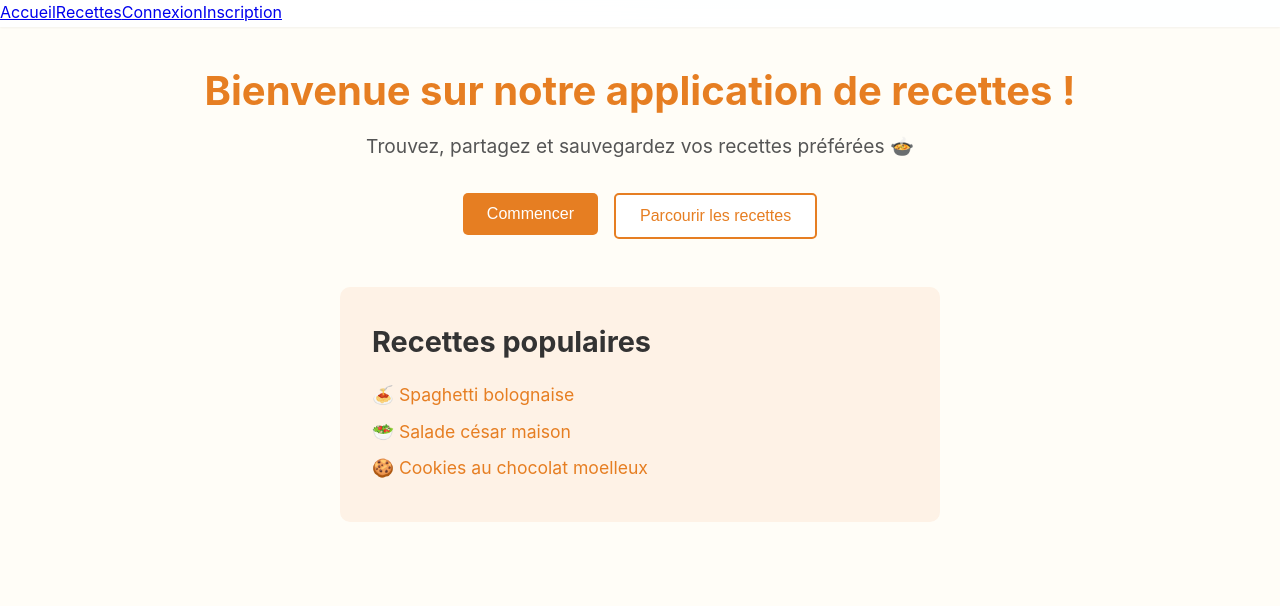
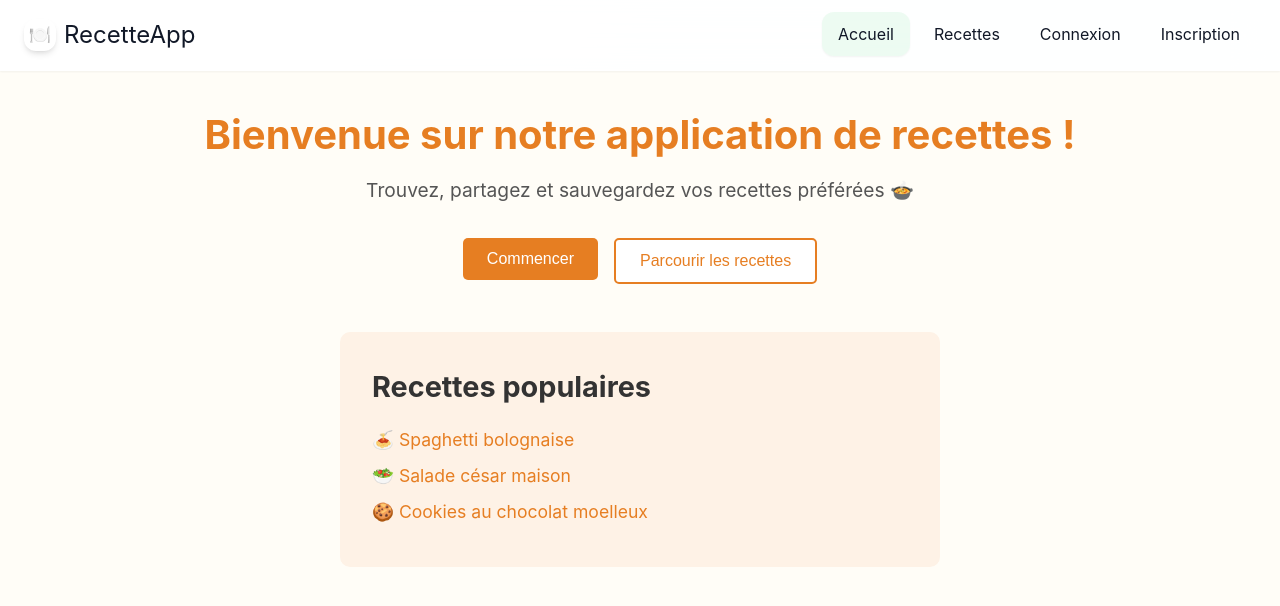
Before and after one commit to jfzara/YouChef, a React (Vite) app: page / in a window 1280 px wide. Shown: the top 606 px of the page. Built offline with nearby package versions, Linux system fonts and the light colour scheme.

Commit message:
Navbar design ok

```diff
--- a/src/components/Navbar.jsx
+++ b/src/components/Navbar.jsx
@@ -1,5 +1,6 @@
-import React from 'react';
-import { Link, useNavigate } from 'react-router-dom';
+
+import React, { useState } from 'react';
+import { Link, useNavigate, useLocation } from 'react-router-dom';
 import styles from '../styles/Navbar.module.css';
 import { useAuth } from '../contexts/AuthContext';
 import toast from 'react-hot-toast';
@@ -7,37 +8,132 @@ import toast from 'react-hot-toast';
 const Navbar = () => {
   const { logout, isAuthenticated, user } = useAuth();
   const navigate = useNavigate();
+  const location = useLocation();
+  const [isMobileMenuOpen, setIsMobileMenuOpen] = useState(false);
 
   const handleLogout = () => {
     logout();
     toast.success('Déconnexion réussie');
     navigate('/');
+    setIsMobileMenuOpen(false);
+  };
+
+  const toggleMobileMenu = () => {
+    setIsMobileMenuOpen(!isMobileMenuOpen);
+  };
+
+  const closeMobileMenu = () => {
+    setIsMobileMenuOpen(false);
+  };
+
+  const isActiveLink = (path) => {
+    return location.pathname === path;
   };
 
   return (
     <nav className={styles.navbar}>
-      <Link to="/" className={styles.nav_link}>Accueil</Link>
-      <Link to="/recettes" className={styles.nav_link}>Recettes</Link>
+      <div className={styles.navContainer}>
+        {/* Brand/Logo */}
+        <Link to="/" className={styles.brand} onClick={closeMobileMenu}>
+          <div className={styles.brandIcon}>
+            🍽️
+          </div>
+          RecetteApp
+        </Link>
 
-      {isAuthenticated && (
-        <Link to="/dashboard" className={styles.nav_link}>Dashboard</Link>
-      )}
+        {/* Mobile menu toggle */}
+        <button
+          className={`${styles.menuToggle} ${isMobileMenuOpen ? styles.active : ''}`}
+          onClick={toggleMobileMenu}
+          aria-label="Toggle navigation menu"
+        >
+          <span></span>
+          <span></span>
+          <span></span>
+        </button>
 
-      {!isAuthenticated && (
-        <>
-          <Link to="/connexion" className={styles.nav_link}>Connexion</Link>
-          <Link to="/inscription" className={styles.nav_link}>Inscription</Link>
-        </>
-      )}
+        {/* Navigation Links */}
+        <ul className={`${styles.navLinks} ${isMobileMenuOpen ? styles.active : ''}`}>
+          <li>
+            <Link
+              to="/"
+              className={`${styles.navLink} ${isActiveLink('/') ? styles.activeLink : ''}`}
+              onClick={closeMobileMenu}
+            >
+              Accueil
+            </Link>
+          </li>
 
-      {isAuthenticated && (
-        <>
-          {user && <span className={styles.nav_link}>Bonjour {user.identifiant}</span>}
-          <button onClick={handleLogout} className={styles.nav_link}>
-            Déconnexion
-          </button>
-        </>
-      )}
+          <li>
+            <Link
+              to="/recettes"
+              className={`${styles.navLink} ${isActiveLink('/recettes') ? styles.activeLink : ''}`}
+              onClick={closeMobileMenu}
+            >
+              Recettes
+            </Link>
+          </li>
+
+          {isAuthenticated && (
+            <li>
+              <Link
+                to="/dashboard"
+                className={`${styles.navLink} ${isActiveLink('/dashboard') ? styles.activeLink : ''}`}
+                onClick={closeMobileMenu}
+              >
+                Dashboard
+              </Link>
+            </li>
+          )}
+
+          {!isAuthenticated ? (
+            <>
+              <li>
+                <Link
+                  to="/connexion"
+                  className={`${styles.navLink} ${isActiveLink('/connexion') ? styles.activeLink : ''}`}
+                  onClick={closeMobileMenu}
+                >
+                  Connexion
+                </Link>
+              </li>
+              <li>
+                <Link
+                  to="/inscription"
+                  className={`${styles.navLink} ${isActiveLink('/inscription') ? styles.activeLink : ''}`}
+                  onClick={closeMobileMenu}
+                >
+                  Inscription
+                </Link>
+              </li>
+            </>
+          ) : (
+            <>
+              {user && (
+                <li>
+                  <span className={styles.navLink} style={{ cursor: 'default' }}>
+                    👋 {user.identifiant}
+                  </span>
+                </li>
+              )}
+              <li>
+                <button
+                  onClick={handleLogout}
+                  className={styles.navLink}
+                  style={{
+                    background: 'none',
+                    border: 'none',
+                    cursor: 'pointer',
+                    font: 'inherit'
+                  }}
+                >
+                  Déconnexion
+                </button>
+              </li>
+            </>
+          )}
+        </ul>
+      </div>
     </nav>
   );
 };
```
